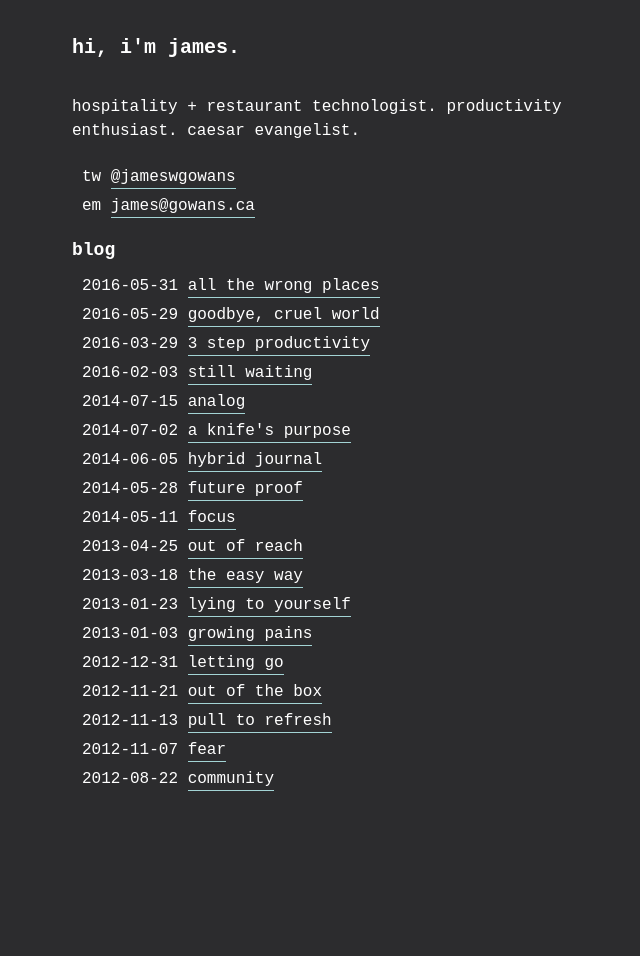
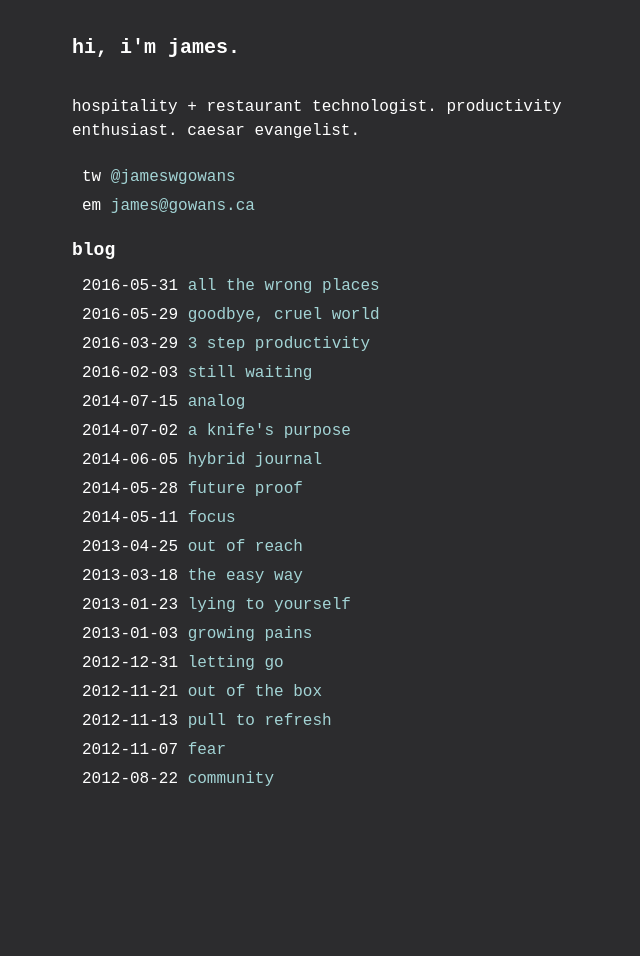
Before and after one commit to jamesgowans/jamesgowans.github.io, a Jekyll site: the page built from index.md, in a window 1280 px wide. Shown: the whole page, without its empty margins (0-640 px from the left). Built offline with Jekyll 4.4.1, drawn with Linux system fonts in a browser that asks for light colours.

Commit message:
remove border and change link colour

```diff
--- a/_includes/head.html
+++ b/_includes/head.html
@@ -12,8 +12,7 @@
 		h1 {font-size: 20px; color: #fff; margin-top: 36px; margin-bottom: 36px;}
 		h2 {font-size: 18px; margin-top: 24px; font-weight: bold; color: #fff;}
 		ul, li {list-style: none; padding-inline-start: 5px; margin-bottom: 9px; line-height: 20px; font-size: 16px; color: #fff;}
-		a {color: #fff; text-decoration: none; padding-bottom: 2px; border: 0px; border-bottom: 1px solid #A3D4D5;
-}
+		a {color: #A3D4D5; text-decoration: none;}
 		body {margin-left: 72px; font-family: monospace; width: 520px; padding-bottom: 150px;}
 		img {margin: 24px 0 36px 0; border: 1px solid gray;}
 
```
